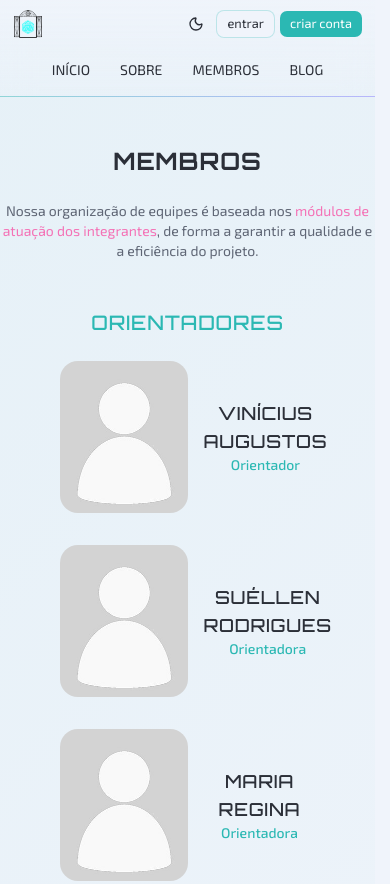
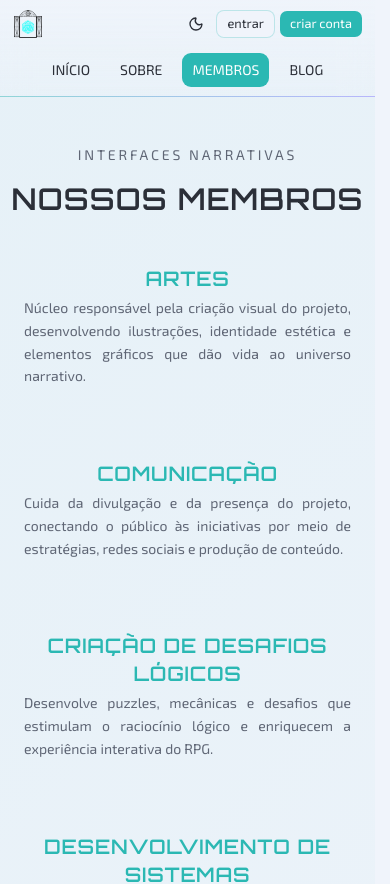
Before and after one commit to ghost-pipe-org/rpg-narrative-interfaces-web, a React (Vite) app: page /members in a window 390 px wide. Shown: the top 884 px of the page. Built offline with nearby package versions, Linux system fonts and the light colour scheme.

Commit message:
feat: add About page and RootLayout component, update routing and menu structure

```diff
--- /dev/null
+++ b/src/shared/components/layout/centered-layout.tsx
@@ -0,0 +1,67 @@
+import { ToggleTheme } from "../toggle-theme"
+import { Button } from "../ui/button"
+//import { ProfileButton } from "../profile-button"
+import { Menu, type MenuItemProps } from "./menu"
+import { logoDark, logoLight } from "@/shared/assets"
+import { useNavigate } from "react-router"
+
+interface RootLayoutProps {
+  children?: React.ReactNode
+  menuItems?: MenuItemProps[]
+}
+
+export const RootLayout: React.FC<RootLayoutProps> = ({
+  children,
+  menuItems = [],
+}) => {
+  const navigate = useNavigate()
+
+  const menuDivider =
+    "bg-[linear-gradient(185deg,#7a6cff,#6f75f5,#647eeb,#5987e0,#4e90d6,#4398cc,#38a1c2,#2daab7,#22b3ad)]"
+
+  return (
+    <div className="flex min-h-svh w-full min-w-0 flex-col">
+      <header className="sticky top-0 z-30 flex w-full flex-col bg-linear-to-b from-background/90 via-background/55 to-background/30 backdrop-blur-lg supports-backdrop-filter:to-background/25">
+        <div className="mx-auto flex w-full max-w-6xl flex-row items-center justify-between gap-1 px-3 py-2">
+          <Button variant="ghost" size="icon" onClick={() => navigate("/")}>
+            <img
+              src={logoLight}
+              alt="Logo"
+              className="hidden size-7 dark:block"
+            />
+            <img src={logoDark} alt="Logo" className="size-7 dark:hidden" />
+          </Button>
+
+          <span className="flex flex-row items-center justify-end gap-x-1">
+            <ToggleTheme />
+            {/* <ProfileButton /> */}
+            <Button
+              variant="outline"
+              size="sm"
+              onClick={() => navigate("/login")}
+            >
+              entrar
+            </Button>
+            <Button size="sm" onClick={() => navigate("/register")}>
+              criar conta
+            </Button>
+          </span>
+        </div>
+        {menuItems.length > 0 && (
+          <div className="mx-auto flex w-full max-w-6xl justify-center px-3 pt-1 pb-2">
+            <Menu menuItems={menuItems} />
+          </div>
+        )}
+        <div
+          className={`h-px w-full shrink-0 opacity-45 ${menuDivider}`}
+          aria-hidden
+        />
+      </header>
+      <main className="relative z-10 flex min-h-screen min-w-full flex-1 flex-col overflow-x-hidden">
+        {children}
+      </main>
+    </div>
+  )
+}
+
+export default RootLayout
--- /dev/null
+++ b/src/shared/pages/About.tsx
@@ -0,0 +1,37 @@
+import { Link } from "react-router"
+import { RootLayout } from "../components"
+import { menuLanding } from "../routes/menus/menuLanding"
+
+export const About = () => {
+  return (
+    <RootLayout menuItems={menuLanding}>
+      <div className="space-y-12 pt-12">
+        <div className="mx-auto flex max-w-xl flex-col items-center gap-4 text-center">
+          <span className="text-sm tracking-[0.2em] text-muted-foreground uppercase">
+            Interfaces Narrativas
+          </span>
+          <h1 className="text-3xl font-semibold md:text-4xl">
+            SOBRE O PROJETO
+          </h1>
+        </div>
+        <section className="mx-auto flex w-full max-w-6xl flex-col items-center gap-2 px-6 text-center">
+          <h2 className="text-xl font-medium text-primary">Quem somos?</h2>
+          <p className="text-justify text-sm text-muted-foreground">
+            Interfaces Narrativas é um projeto de extensão que visa estudar e
+            difundir o RPG de mesa como uma boa ferramenta pedagógica para
+            diversas áreas. Além de desenvolver habilidades comunicativas
+            importantes para o desenvolvimento social de seus jogadores. Atuamos
+            com atividades multidisciplinares organizadas em nove núcleos que
+            podem ser visualizados{" "}
+            <Link to="/members" className="text-primary underline">
+              aqui
+            </Link>
+            , assim, unimos o conhecimento de diversas áreas para alcançar
+            nossos objetivos educacionais, didáticos e culturais. Prontos para
+            embarcar em uma nova aventura?
+          </p>
+        </section>
+      </div>
+    </RootLayout>
+  )
+}
--- a/src/shared/pages/Landing.tsx
+++ b/src/shared/pages/Landing.tsx
@@ -20,7 +20,7 @@ import { teamMembers, linkedEvents } from "@/shared/utils"
 export const Landing = () => {
   return (
     <RootLayout menuItems={menuLanding}>
-      <div className="w-full min-w-0 max-w-full overflow-x-clip">
+      <div className="w-full max-w-full min-w-0 overflow-x-clip">
         <section className="relative flex min-h-[80vh] w-full min-w-0 flex-col">
           <div
             className="pointer-events-none absolute inset-0 bg-background bg-cover bg-center opacity-20 bg-blend-exclusion dark:bg-blend-color-dodge"
@@ -141,9 +141,9 @@ export const Landing = () => {
             </h2>
 
             <NewsCard
-            title="Notícia 1"
-            image="https://i0.wp.com/jogaod20.com/wp-content/uploads/2025/09/Novos-suplementos-de-Ordem-Paranormal-RPG.webp?fit=810%2C456&ssl=1"
-            description="Lorem ipsum dolor sit amet consectetur adipisicing elit. Quisquam, quos."
+              title="XI Congresso Nacional de Educação"
+              image="https://instagram.fcpv20-1.fna.fbcdn.net/v/t51.82787-15/564379974_17896950168331394_40318615177761691_n.webp?_nc_cat=108&ig_cache_key=Mzc0MzQwNzI5Mzc5MTg3OTM5MQ%3D%3D.3-ccb7-5&ccb=7-5&_nc_sid=58cdad&efg=eyJ2ZW5jb2RlX3RhZyI6InhwaWRzLjEwODB4MTQ0MC5zZHIuQzMifQ%3D%3D&_nc_ohc=K5ofGOFsGQ4Q7kNvwEbXbqK&_nc_oc=Adr_scKHI2Y9TvoThD0OMJhgfXQMV5z6qSFpdL8jTEKGCEG04CwQhCRVe5gMaER9LYGT1eWbcQ4J3KemM97duF0s&_nc_ad=z-m&_nc_cid=0&_nc_zt=23&_nc_ht=instagram.fcpv20-1.fna&_nc_gid=EEY_zUvmD8lyT1_3Cqihfw&_nc_ss=7a32e&oh=00_Af0V4ITz-mh0_pyOfwPcRWN_jRFidRyQbzvKtxmoOJyioQ&oe=69DF3BDB"
+              description="O Interfaces Narrativas participou do XI Congresso Nacional de Educação, em João Pessoa, PB, no dia 10 de abril de 2026."
             />
 
             <Button asChild>
@@ -187,23 +187,27 @@ export const Landing = () => {
             <div className="flex w-full max-w-xl flex-col gap-3">
               <FaqCard
                 question="O que é esta plataforma?"
-              answer="Esta plataforma é um site de jogos de mesa online."
+                answer="Esta plataforma é um sistema unificador do projeto de extensão Interfaces Narrativas da Universidade Estadual da Paraíba, campus Patos. Tendo como objetivo centralizar e organizar e registrar as atividades do projeto de extensão."
               />
               <FaqCard
-              question="Como posso participar de uma mesa?"
-              answer="Você pode participar de uma mesa através do site."
+                question="O que é o Kaos em Nova Patos?"
+                answer="O Kaos em Nova Patos é um sistema de RPG de mesa desenvolvido pelo nosso projeto de extensão e disponibilizado gratuitamente."
+              />
+              <FaqCard
+                question="O que é uma sessão?"
+                answer="Uma sessão é uma sessão de RPG de mesa, onde os jogadores se reúnem para jogar um jogo de RPG de mesa."
+              />
+              <FaqCard
+                question="Como posso participar de uma sessão?"
+                answer="Você pode participar de uma sessão através da plataforma de agendamentos disponibilizada pelo projeto de extensão por meio do nosso sistema de inscrições."
               />
               <FaqCard
                 question="Posso criar minha própria mesa?"
-              answer="Sim, você pode criar sua própria mesa através do site."
+                answer="Sim, você pode criar sua própria mesa através da plataforma de agendamentos disponibilizada pelo projeto de extensão por meio do nosso sistema de inscrições."
               />
               <FaqCard
                 question="Como funcionam os agendamentos das mesas?"
-              answer="Os agendamentos das mesas são feitos através do site."
-            />
-            <FaqCard
-              question="Posso participar de mais de uma mesa ao mesmo tempo?"
-              answer="Sim, você pode participar de mais de uma mesa ao mesmo tempo."
+                answer="Os agendamentos das mesas são feitos através da plataforma de agendamentos disponibilizada pelo projeto de extensão por meio do nosso sistema de inscrições."
               />
             </div>
           </div>
--- a/src/shared/pages/Members.tsx
+++ b/src/shared/pages/Members.tsx
@@ -1,53 +1,98 @@
 import { MemberCard, RootLayout } from "../components"
 import { menuLanding } from "../routes/menus"
-import { orientationMembers, developersMembers, designersMembers, rpgMembers } from "../utils"
+import { orientationMembers, developersMembers, rpgMembers } from "../utils"
+
+const memberSections = [
+  {
+    title: "Artes",
+    description:
+      "Núcleo responsável pela criação visual do projeto, desenvolvendo ilustrações, identidade estética e elementos gráficos que dão vida ao universo narrativo.",
+    members: [],
+  },
+  {
+    title: "Comunicação",
+    description:
+      "Cuida da divulgação e da presença do projeto, conectando o público às iniciativas por meio de estratégias, redes sociais e produção de conteúdo.",
+    members: [],
+  },
+  {
+    title: "Criação de Desafios Lógicos",
+    description:
+      "Desenvolve puzzles, mecânicas e desafios que estimulam o raciocínio lógico e enriquecem a experiência interativa do RPG.",
+    members: [],
+  },
+  {
+    title: "Desenvolvimento de Sistemas",
+    description:
+      "Responsável pela construção e manutenção das plataformas digitais, transformando ideias em sistemas funcionais e acessíveis.",
+    members: developersMembers,
+  },
+  {
+    title: "Escrita e Pesquisa",
+    description:
+      "Produz conteúdos, narrativas e fundamentação teórica, garantindo consistência, profundidade e qualidade informacional ao projeto.",
+    members: [],
+  },
+  {
+    title: "Mestragens",
+    description:
+      "Conduz sessões de RPG, criando experiências imersivas por meio da narrativa, interpretação e mediação das regras do jogo.",
+    members: rpgMembers,
+  },
+  {
+    title: "Mobilização e Infraestrutura",
+    description:
+      "Organiza recursos, eventos e suporte logístico, garantindo que as atividades do projeto aconteçam de forma estruturada.",
+    members: [],
+  },
+  {
+    title: "Produção Gráfica",
+    description:
+      "Transforma conceitos em materiais visuais aplicados, como peças digitais, layouts e conteúdos gráficos para divulgação e uso interno.",
+    members: [],
+  },
+  {
+    title: "Orientadores",
+    description:
+      "Acompanham e orientam os núcleos, oferecendo suporte estratégico, acadêmico e técnico no desenvolvimento das atividades.",
+    members: orientationMembers,
+  },
+]
 
 export const Members = () => {
   return (
     <RootLayout menuItems={menuLanding}>
-      <div className="pt-12 space-y-12">
-        <section className="mx-auto flex w-full max-w-6xl flex-col items-center gap-6 text-center">
-          <h1 className="text-2xl font-bold md:text-3xl">Membros</h1>
-          <p className="text-sm text-muted-foreground">
-            Nossa organização de equipes é baseada nos <span className="text-accent">módulos de atuação dos integrantes</span>, de forma a garantir a qualidade e a eficiência do projeto.
+      <div className="space-y-12 pt-12">
+        <div className="mx-auto flex max-w-xl flex-col items-center gap-4 text-center">
+          <span className="text-sm tracking-[0.2em] text-muted-foreground uppercase">
+            Interfaces Narrativas
+          </span>
+          <h1 className="text-3xl font-semibold md:text-4xl">
+            NOSSOS MEMBROS
+          </h1>
+        </div>
+
+        {memberSections.map((section) => (
+          <section
+            key={section.title}
+            className="mx-auto flex w-full max-w-6xl flex-col items-center gap-6 text-center px-6"
+          >
+            <div className="space-y-1 max-w-xl">
+              <h2 className="text-xl font-semibold text-primary">
+                {section.title}
+              </h2>
+              <p className="text-sm leading-relaxed text-justify text-muted-foreground">
+                {section.description}
               </p>
-        </section>
+            </div>
 
-        <section className="mx-auto flex w-full max-w-6xl flex-col items-center gap-6 text-center">
-          <h2 className="text-xl font-medium text-primary">Orientadores</h2>
             <div className="flex w-full flex-wrap justify-center gap-8 md:gap-12">
-            {orientationMembers.map((member) => (
+              {section.members.map((member) => (
                 <MemberCard key={member.name} {...member} />
               ))}
             </div>
           </section>
-
-        <section className="mx-auto flex w-full max-w-6xl flex-col items-center gap-6 text-center">
-          <h2 className="text-xl font-medium text-primary">Desenvolvedores</h2>
-          <div className="flex w-full flex-wrap justify-center gap-8 md:gap-12">
-            {developersMembers.map((member) => (
-              <MemberCard key={member.name} {...member} />
         ))}
-          </div>
-        </section>
-
-        <section className="mx-auto flex w-full max-w-6xl flex-col items-center gap-6 text-center">
-          <h2 className="text-xl font-medium text-primary">Designers</h2>
-          <div className="flex w-full flex-wrap justify-center gap-8 md:gap-12">
-            {designersMembers.map((member) => (
-              <MemberCard key={member.name} {...member} />
-            ))}
-          </div>
-        </section>
-
-        <section className="mx-auto flex w-full max-w-6xl flex-col items-center gap-6 text-center">
-          <h2 className="text-xl font-medium text-primary">Mestragens</h2>
-          <div className="flex w-full flex-wrap justify-center gap-8 md:gap-12">
-            {rpgMembers.map((member) => (
-              <MemberCard key={member.name} {...member} />
-            ))}
-          </div>
-        </section>
       </div>
     </RootLayout>
   )
--- a/src/shared/pages/NotFound.tsx
+++ b/src/shared/pages/NotFound.tsx
@@ -5,7 +5,7 @@ import { menuLanding } from "@/shared/routes/menus"
 export const NotFound = () => {
   return (
     <RootLayout menuItems={menuLanding}>
-      <div className="flex min-h-[70vh] w-full items-center justify-center p-6">
+      <div className="flex pt-12 w-full items-center justify-center">
         <section className="mx-auto flex max-w-xl flex-col items-center gap-4 text-center">
           <span className="text-sm tracking-[0.2em] text-muted-foreground">
             ERRO 404
--- a/src/shared/pages/index.tsx
+++ b/src/shared/pages/index.tsx
@@ -3,3 +3,4 @@ export { Members } from "./Members"
 export { NotFound } from "./NotFound"
 export { Login } from "./Login"
 export { Register } from "./Register"
+export { About } from "./About"
--- a/src/shared/routes/menus/menuLanding.ts
+++ b/src/shared/routes/menus/menuLanding.ts
@@ -5,11 +5,11 @@ export const menuLanding = [
   },
   {
     label: "Sobre",
-    to: "/sobre",
+    to: "/about",
   },
   {
     label: "Membros",
-    to: "/membros",
+    to: "/members",
   },
   {
     label: "Blog",
--- a/src/shared/routes/router.tsx
+++ b/src/shared/routes/router.tsx
@@ -1,5 +1,5 @@
 import { createBrowserRouter } from "react-router"
-import { Landing, Login, Members, NotFound, Register } from "@/shared/pages"
+import { Landing, Login, Members, NotFound, Register, About } from "@/shared/pages"
 
 export const router = createBrowserRouter([
   {
@@ -9,6 +9,10 @@ export const router = createBrowserRouter([
   {
     path: "/members",
     element: <Members />,
+  },
+  {
+    path: "/about",
+    element: <About />,
   },
   {
     path: "/kaos",
--- a/src/shared/utils/teamMembers.ts
+++ b/src/shared/utils/teamMembers.ts
@@ -6,16 +6,20 @@ export interface TeamMember {
 
 export const orientationMembers: TeamMember[] = [
   {
-    name: "Vinícius Augustos",
-    role: "Orientador",
+    name: "Jannayna Filgueira",
+    role: "Orientadora",
+  },
+  {
+    name: "Maria Regina",
+    role: "Orientadora",
   },
   {
     name: "Suéllen Rodrigues",
     role: "Orientadora",
   },
   {
-    name: "Maria Regina",
-    role: "Orientadora",
+    name: "Vinícius Augustos",
+    role: "Orientador",
   },
 ]
 
@@ -49,9 +53,6 @@ export const developersMembers: TeamMember[] = [
     role: "Desenvolvedor frontend",
     image: "https://avatars.githubusercontent.com/u/130421705?v=4",
   },
-]
-
-export const designersMembers: TeamMember[] = [
   {
     name: "Uemerson Lustosa",
     role: "Product Designer",
@@ -97,30 +98,11 @@ export const rpgMembers: TeamMember[] = [
     name: "Galvão Neto",
     role: "Mestre de Jogo",
     image: "https://avatars.githubusercontent.com/u/119622866?v=4",
-  }
-]
-
-export const comunicationMembers: TeamMember[] = [
-  {
-    name: "Adriano",
-    role: "X",
-  },
-  {
-    name: "Kayke",
-    role: "X",
-  },
-  {
-    name: "Rafael",
-    role: "X",
-  },
-  {
-    name: "Yuri",
-    role: "X",
-  },
-  {
-    name: "Isaac  ",
-    role: "X",
   },
 ]
 
-export const teamMembers: TeamMember[] = [...orientationMembers, ...developersMembers, ...designersMembers, ...rpgMembers, ...comunicationMembers]
+export const teamMembers: TeamMember[] = [
+  ...orientationMembers,
+  ...developersMembers,
+  ...rpgMembers,
+]
```
Lines whose indentation alone changed are shown as unchanged.
